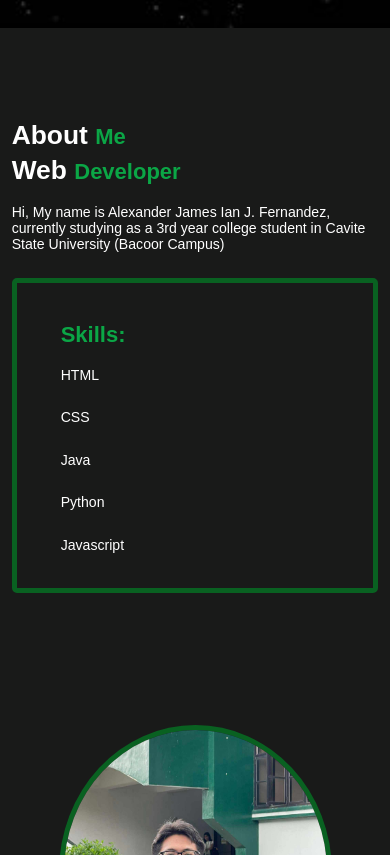
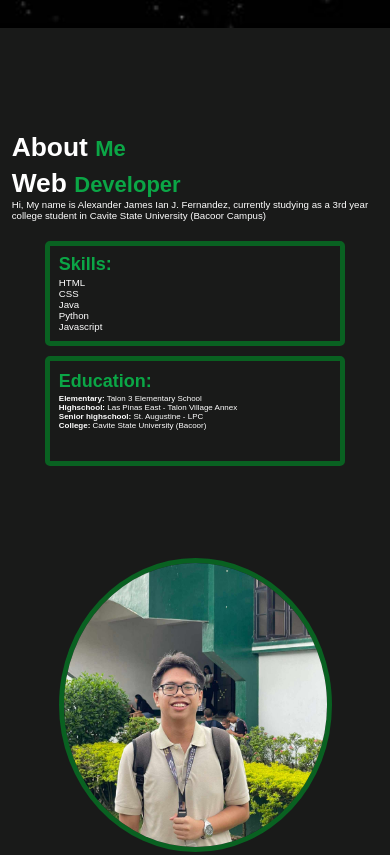
Before and after one commit to Ajiiiiiii111/portfolio, a plain HTML site: page index.html in a window 390 px wide. Shown: the part 834-1689 px from the top of the page. Drawn offline with nearby package versions, Linux system fonts and the light colour scheme.

Commit message:
finalizing

```diff
--- a/index.html
+++ b/index.html
@@ -40,7 +40,6 @@
     <section class="about" id="about">
         <div class="aboutimg">
             <img src="profile.jpg" alt="">
-
         </div>
 
         <div class="aboutcontent">
@@ -51,10 +50,18 @@
             <p> Hi, My name is Alexander James Ian J. Fernandez, currently studying as a 3rd year college student
                 in Cavite State University (Bacoor Campus)
             </p>
+            <div class="containerSE">
             <div class="skill">
                 <h3><span>Skills:</span></h3>
-                <p>HTML</p> <p>CSS</p> <p>Java</p> <p>Python</p> <p>Javascript</p>
+                <p class="ps">HTML <br> CSS <br> Java <br> Python <br> Javascript </p>
             </div>
+            <div class="Education">
+                <h3><span>Education:</span></h3>
+                <p class="pe"><b>Elementary:</b> Talon 3 Elementary School <br> <b>Highschool:</b> Las Pinas East - Talon Village Annex
+                    <b><br> Senior highschool:</b> St. Augustine - LPC <br> <b>College:</b> Cavite State University (Bacoor) </p>
+            </div>
+        </div>
+        </div>
         </div>
     </section>
 
--- a/portfolio.css
+++ b/portfolio.css
@@ -117,9 +117,9 @@ span{
 
 .homeimg img{
     position: relative;
-    width: 35vw;
+    width: 28vw;
     border-radius: 50%;
-    top: 1rem;
+    top: 0.1rem;
     border: #096121 5px solid;
     }
 
@@ -133,16 +133,47 @@ span{
     display: flex;
     justify-content: center;
     align-items: center;
-    gap: 10rem;
+    gap: 3rem;
 }
 
 .skill {
     border: 5px solid #096121; /* Border color */
-    padding: 4rem 10rem 1rem 5rem; /* Padding inside the border */
+    padding: 0 10rem 1rem 2rem; /* Padding inside the border */
     border-radius: 5px; /* Rounded corners */
-    max-width: 400px; /* Maximum width for responsiveness */
-    margin: auto; /* Center the div */
+    max-width: 300px; /* Maximum width for responsiveness */
+    max-height: 400px;
+    margin: auto;
 }
+
+.Education {
+    font-size: 5px;
+    border: 5px solid #096121; /* Border color */
+    padding: 0.2rem 2rem 1rem 2rem; /* Padding inside the border */
+    border-radius: 5px; /* Rounded corners */
+    max-width: 300px; /* Maximum width for responsiveness */
+    margin: auto;
+    height: 190px;
+}
+
+.Education h3 span {
+    font-size: 25px;
+}
+
+.skill h3 span {
+    font-size: 25px;
+}
+
+.pe {
+    font-size: 12px;
+}
+
+.containerSE {
+    display: flex;
+    justify-content: space-between;
+    flex-wrap: wrap;
+    margin-top: 20px;
+}
+
 
 body.light-theme .skill {
     color: #03316d;
@@ -150,12 +181,18 @@ body.light-theme .skill {
 
 }
 
+body.light-theme .Education {
+    color: #03316d;
+    border: #03316d 5px solid
+
+}
+
 .aboutimg img {
     position: relative;
-    width: 35vw;
+    width: 28vw;
     border-radius: 50%;
     border: #096121 5px solid;
-    top: 1rem;
+    top: 0.5rem;
 
 }
 
@@ -175,16 +212,15 @@ body.light-theme .skill {
     font-size: 3rem;
     color: white;
 }
-
-.aboutcontent p {
-    font-size: 1.6rem;
-    margin: 2rem 0 3rem;
+.aboutcontent {
+    font-size: 1.1rem;
+    margin: 1rem 0 3rem;
     color: white;
 }
 
 
 .portfolio {
-    background-color: #1A2421;
+    background-color: #191A19;
 }
 
 .portfolio h2 {
@@ -216,7 +252,7 @@ body.light-theme .skill {
 .portfoliobox {
     position: relative;
     border-radius: 2rem;
-    border: #5ce680 5px solid;
+    border: #5ce680 3px solid;
     overflow: hidden;
     display: flex;
 }
@@ -272,7 +308,7 @@ body.light-theme .skill {
 }
 
 .contact {
-    background-color:#232B2B;
+    background-color:#191A19;
 }
 
 .contact h2 {
@@ -434,7 +470,7 @@ body.light-theme .homeimg img{
 }
 
 body.light-theme .about {
-background-color: #F5F5F5
+background-color: #F5F5F5;
 }
 
 body.light-theme .aboutimg img{
@@ -442,11 +478,11 @@ body.light-theme .aboutimg img{
 }
 
 body.light-theme .portfolio {
-background-color: #FEFEFA;
+background-color: #F5F5F5;
 }
 
 body.light-theme .contact {
-background-color: #F5FEFD;
+background-color: #F5F5F5;
 }
 
 
@@ -521,7 +557,7 @@ body.light-theme .logo:hover{
 body.light-theme .portfoliobox {
     border-radius: 2rem;
     overflow: hidden;
-    border: #4292e7 5px solid;
+    border: #4292e7 3px solid;
 }
 
 body.light-theme .navbar a:hover {
@@ -579,6 +615,11 @@ body.light-theme .footer .copyright {
 @media(max-width: 768px){
     #menuicon{
         display: block;
+        margin-right: 10px;
+    }
+
+    .logo {
+        margin-left: 10px;
     }
 
     .navbar{
@@ -625,16 +666,19 @@ body.light-theme .footer .copyright {
     .homecontent h1 {
         font-size: 5rem;
     }
+    .homeimg {
+        margin-top: 10px;
+    }
     .homeimg img{
         width: 70vw;
-        margin-top: 4rem;
+        margin-top: 1rem;
     }
     .about{
         flex-direction: column-reverse;
     }
     .about img {
+        margin-top: 4rem;
         width: 70vw;
-        margin-top: 4rem;
     }
     .portfolio h2 {
         margin-bottom: 3rem;
@@ -643,3 +687,60 @@ body.light-theme .footer .copyright {
         grid-template-columns: repeat(2, 1fr);
     }
 }
+
+/* For medium screens (max-width: 768px) */
+@media (max-width: 768px) {
+    /* Ensure skill and education are side-by-side but with reduced width */
+    .containerSE {
+        flex-wrap: wrap; /* Allow wrapping */
+        justify-content: space-around; /* Add spacing between elements */
+    }
+
+    .skill {
+        padding: 0 3rem 1rem 1rem; /* Adjust padding */
+        width: 45%; /* Set width to 45% for side-by-side layout */
+        margin: 10px; /* Add margin */
+    }
+
+    .Education {
+        padding: 0.2rem 1.5rem 1rem 1.5rem; /* Adjust padding */
+        width: 45%; /* Set width to 45% for side-by-side layout */
+        height: 110px; /* Adjust height */
+    }
+
+    .Education h3 span, .skill h3 span {
+        font-size: 20px; /* Adjust font size */
+    }
+
+    .pe {
+        font-size: 10px; /* Adjust font size */
+    }
+}
+
+/* For small screens (max-width: 480px) */
+@media (max-width: 480px) {
+    .skill {
+        padding: 0 2rem 1rem 1rem; /* Adjust padding */
+        width: 90%; /* Make skill take most of the screen width */
+    }
+
+    .Education {
+        padding: 0.2rem 1rem 1rem 1rem; /* Adjust padding */
+        width: 90%; /* Make education take most of the screen width */
+        height: 110px; /* Adjust height for smaller screens */
+    }
+
+    .Education h3 span, .skill h3 span {
+        font-size: 18px; /* Adjust font size */
+    }
+
+    .pe {
+        font-size: 8px; /* Further adjust font size */
+    }
+
+    .containerSE {
+        flex-direction: column; /* Stack items vertically */
+        align-items: center; /* Center the content */
+        margin-top: 10px; /* Adjust margin */
+    }
+}
--- a/portfolio.js
+++ b/portfolio.js
@@ -1,3 +1,4 @@
+//responsive
 let sections = document.querySelectorAll('section')
 let navLinks = document.querySelectorAll('header nav a')
 
@@ -34,7 +35,7 @@ document.querySelector('#home').classList.add('visible');
 const observerOptions = {
   root: null, // Use the viewport as the root
   rootMargin: '0px',
-  threshold: 0.5 // Trigger when 50% of the section is visible
+  threshold: 0.1 // Trigger when 50% of the section is visible
 };
 
 const observer = new IntersectionObserver((entries) => {
@@ -55,7 +56,7 @@ sections.forEach(section => {
 });
 
 
-
+// dark mode
 const themeToggle = document.getElementById('themeToggle');
 let isDarkTheme = true;
 
```
